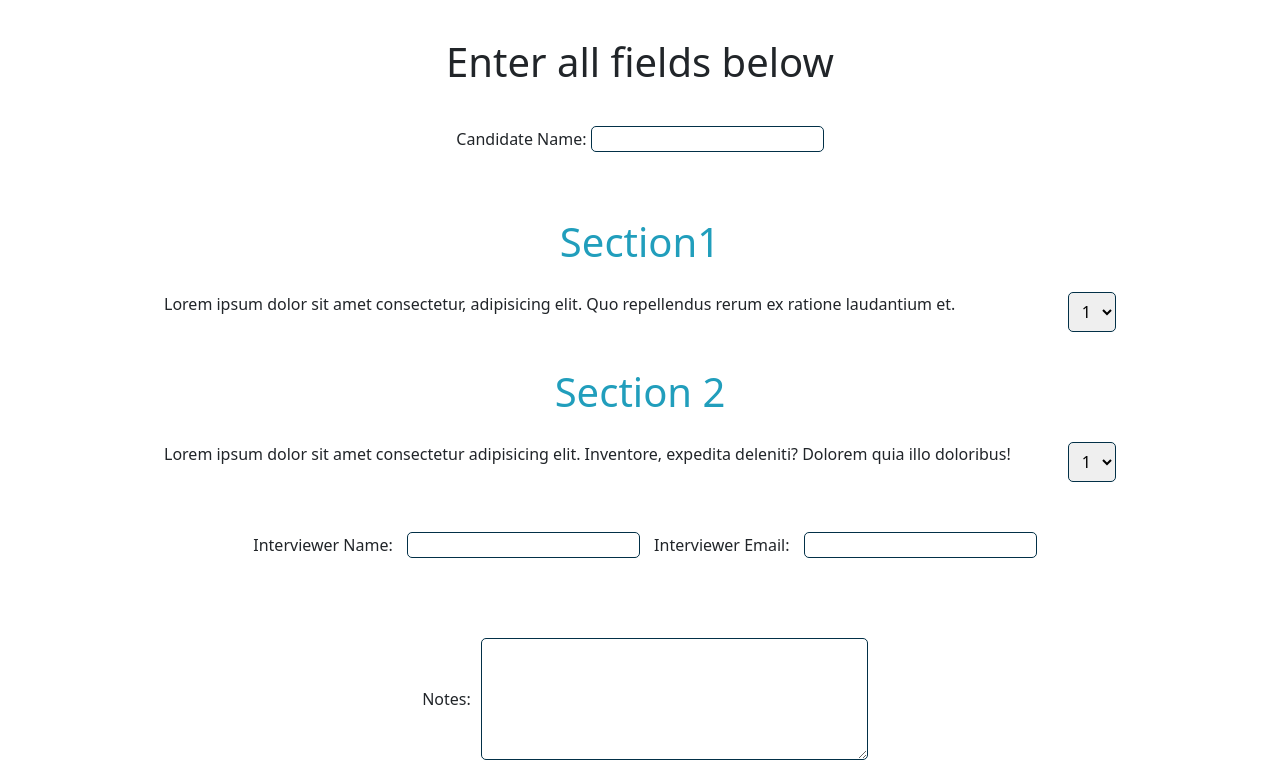
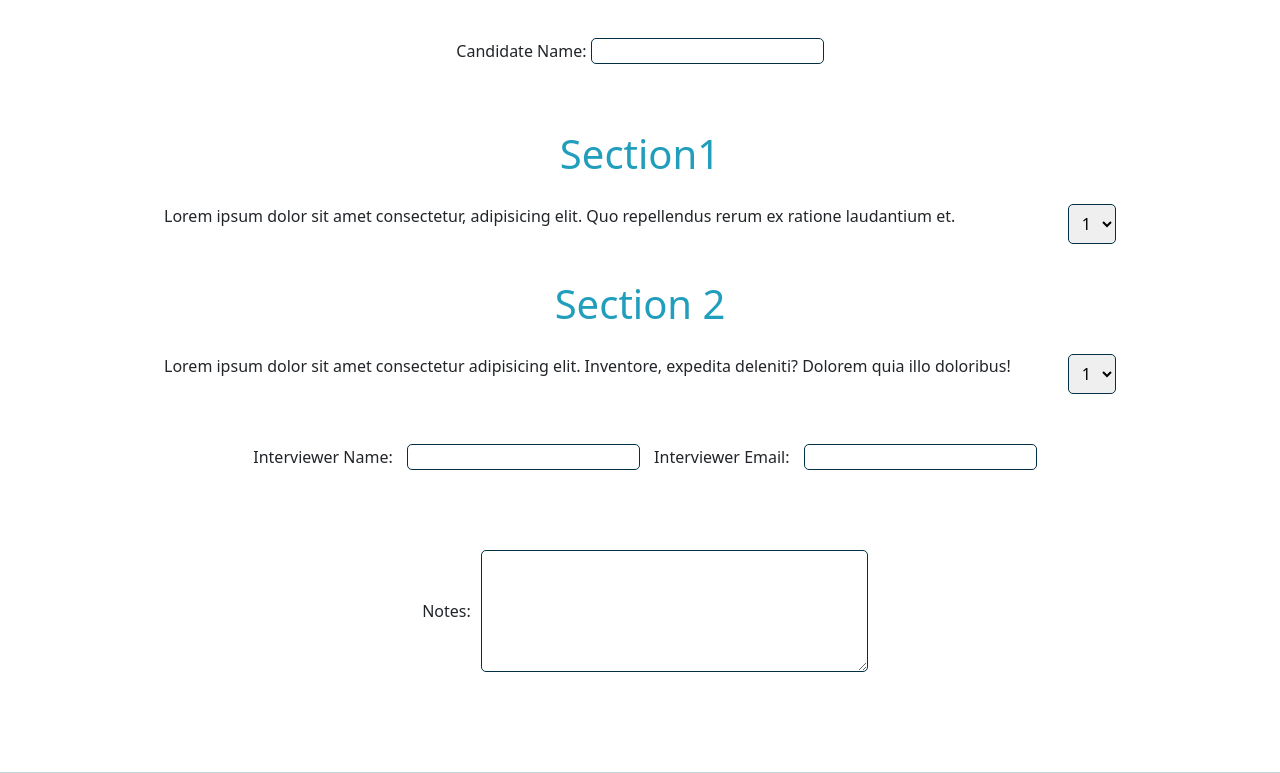
Before and after one commit to ruszkipista/access4all, a Flask app: page /questions/1 in a window 1280 px wide. Shown: the part 62-835 px from the top of the page. Run offline with Flask 2, Linux system fonts and the light colour scheme.

Commit message:
Remove heading in questions page

```diff
--- a/templates/questions.html
+++ b/templates/questions.html
@@ -7,8 +7,6 @@
 {% block body %}
 
 <form id="questions-form" method="POST" action="">
-
-    <h1>Enter all fields below</h1>
 
     <section id="candidates">
         <label for="candidate">Candidate Name:</label>
```
